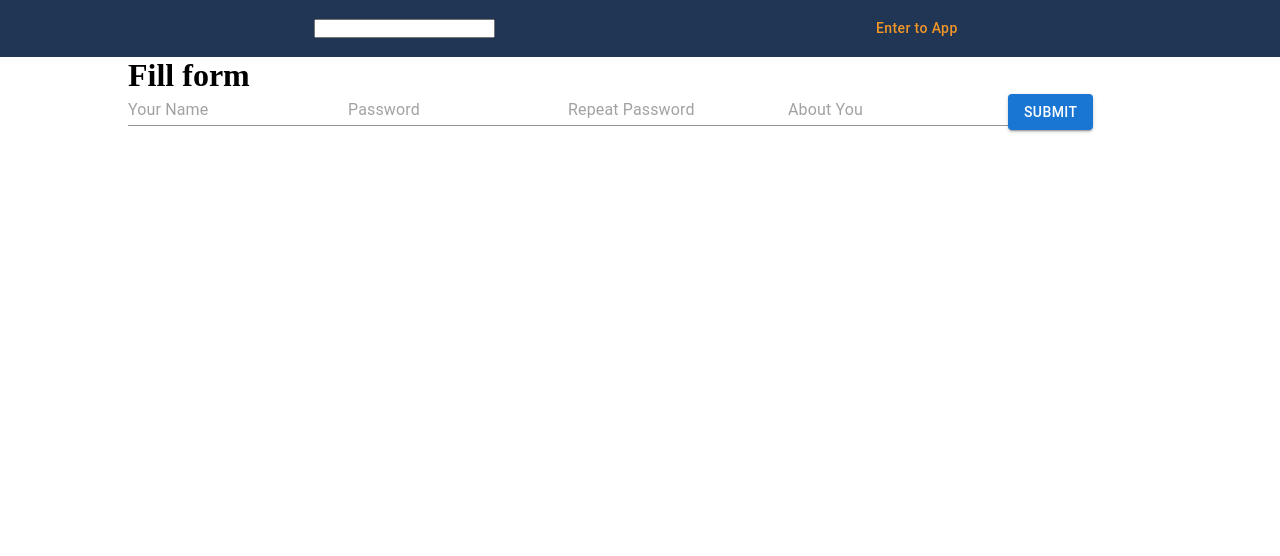
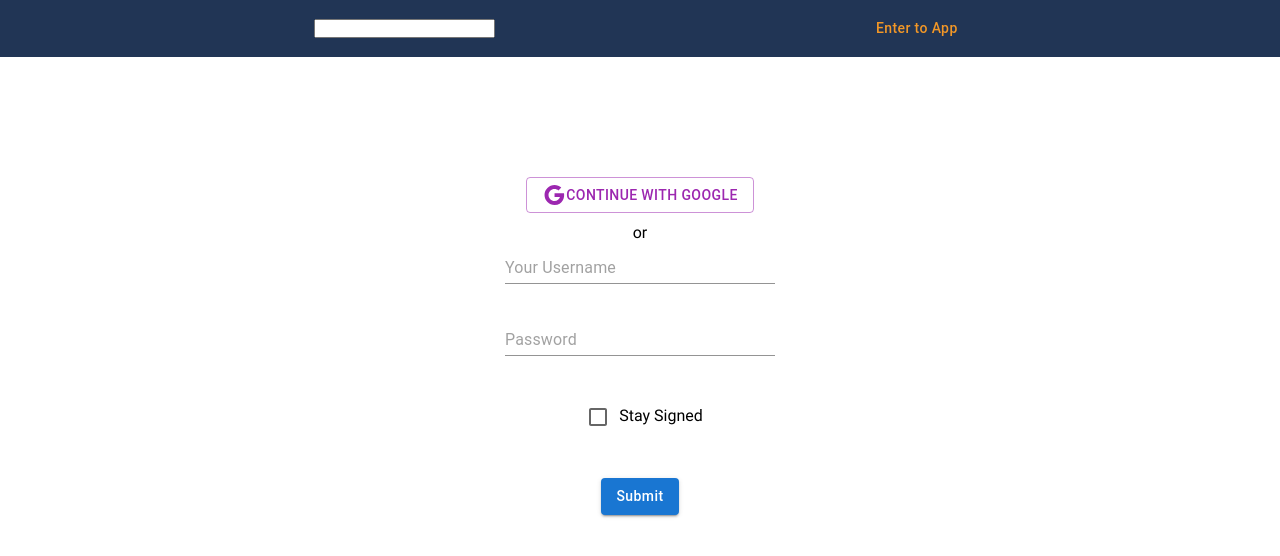
Before and after one commit to AzimAkhmedov/final-course-client, a React (Create React App) app: page /register in a window 1280 px wide. Shown: the top 556 px of the page. Built offline with nearby package versions, Linux system fonts and the light colour scheme.

Commit message:
feat: registration

```diff
--- a/package.json
+++ b/package.json
@@ -5,6 +5,7 @@
   "dependencies": {
     "@emotion/react": "^11.11.1",
     "@emotion/styled": "^11.11.0",
+    "@mui/icons-material": "^5.11.16",
     "@mui/material": "^5.13.5",
     "@reduxjs/toolkit": "^1.9.5",
     "@testing-library/jest-dom": "^5.16.5",
@@ -15,11 +16,13 @@
     "@types/react": "^18.2.11",
     "@types/react-dom": "^18.2.4",
     "axios": "^1.4.0",
+    "formik": "^2.4.1",
     "react": "^18.2.0",
     "react-dom": "^18.2.0",
     "react-redux": "^8.0.7",
     "react-router-dom": "^6.12.1",
     "react-scripts": "5.0.1",
+    "react-toastify": "^9.1.3",
     "sass": "^1.63.3",
     "typescript": "^4.9.5",
     "web-vitals": "^2.1.4"
--- a/src/App.scss
+++ b/src/App.scss
@@ -5,12 +5,19 @@
   margin: 0;
   box-sizing: border-box;
 }
+@font-face {
+  font-family: "Robotto";
+  src: url(assets/fonts/Roboto-Regular.ttf);
+}
 :root {
   --light-blue: #4f709c;
   --light-gray: #f5efe7;
   --gold-gray: #d8c4b6;
   --blue: #213555;
   --orange: #f29727;
+}
+body {
+  font-family: "Robotto";
 }
 .container {
   max-width: 1440px;
--- a/src/App.tsx
+++ b/src/App.tsx
@@ -2,11 +2,24 @@ import React from "react";
 import "./App.scss";
 import AppRoutes from "./pages";
 import { Header } from "./shared/components";
+import { ToastContainer } from "react-toastify";
+import "react-toastify/dist/ReactToastify.css";
 
 function App() {
   return (
     <div className="App">
-
+      <ToastContainer
+        position="top-right"
+        autoClose={5000}
+        hideProgressBar={false}
+        newestOnTop={false}
+        closeOnClick
+        rtl={false}
+        pauseOnFocusLoss
+        draggable
+        pauseOnHover
+        theme="light"
+      />
       <Header />
       <AppRoutes />
     </div>
--- a/src/index.tsx
+++ b/src/index.tsx
@@ -1,12 +1,16 @@
 import ReactDOM from "react-dom/client";
 import App from "./App";
 import { BrowserRouter } from "react-router-dom";
+import { Provider } from "react-redux";
+import store from "./store";
 
 const root = ReactDOM.createRoot(
   document.getElementById("root") as HTMLElement
 );
 root.render(
   <BrowserRouter>
-    <App />
+    <Provider store={store}>
+      <App />
+    </Provider>
   </BrowserRouter>
 );
--- a/src/pages/Public/Register/Register.module.scss
+++ b/src/pages/Public/Register/Register.module.scss
@@ -0,0 +1,23 @@
+.root {
+  form {
+    display: flex;
+    align-items: center;
+    justify-content: center;
+    flex-direction: column;
+    gap: 10px;
+    padding: 120px 0;
+    .field {
+      display: flex;
+      align-items: center;
+      justify-content: center;
+      flex-direction: column;
+      gap: 40px;
+      input {
+        width: 270px;
+      }
+      button {
+        text-transform: none;
+      }
+    }
+  }
+}
--- a/src/pages/Public/Register/index.tsx
+++ b/src/pages/Public/Register/index.tsx
@@ -1,16 +1,62 @@
 import React from "react";
 import s from "./Register.module.scss";
-import { Button, Input } from "@mui/material";
+import { Button, Checkbox, Input } from "@mui/material";
+import GoogleIcon from "@mui/icons-material/Google";
+import { useFormik } from "formik";
+import { useAppDispatch } from "../../../shared/hooks";
+import { Registration } from "../../../store/user";
+import { IAuthProps } from "../../../types";
+import api from "../../../shared/api";
 const Register = () => {
+  const dispatch = useAppDispatch();
+  const formik = useFormik({
+    initialValues: {
+      username: "",
+      password: "",
+    },
+    onSubmit({ password, username }) {
+      const newUser: IAuthProps = {
+        username,
+        password,
+        role: "User",
+      };
+      console.log(newUser);
+
+      dispatch(Registration(newUser));
+      // const res = api.registration(newUser).then((res) => console.log(res));
+    },
+  });
   return (
     <div className={"container " + s.root}>
-      <form action="">
-        <h1>Fill form</h1>
-        <Input placeholder="Your Name" required />
-        <Input placeholder="Password" required />
-        <Input placeholder="Repeat Password" required />
-        <Input placeholder="About You" required />
-        <Button variant="contained">Submit</Button>
+      <form onSubmit={formik.handleSubmit}>
+        <div className="field">
+          <Button variant="outlined" color="secondary">
+            <GoogleIcon />
+            Continue with Google
+          </Button>
+        </div>
+        <div className={s.field}>or</div>
+        <div className={s.field}>
+          <Input
+            placeholder="Your Username"
+            id="username"
+            onChange={formik.handleChange}
+            required
+          />
+          <Input
+            placeholder="Password"
+            id="password"
+            onChange={formik.handleChange}
+            required
+          />
+          <div className="checkbox">
+            <Checkbox />
+            <span>Stay Signed</span>
+          </div>
+          <Button type="submit" variant="contained">
+            Submit
+          </Button>
+        </div>
       </form>
     </div>
   );
--- a/src/shared/api/index.ts
+++ b/src/shared/api/index.ts
@@ -1,6 +1,18 @@
+import { IAuthProps } from "../../types"
+import { instance } from "./instance"
 
 const api = {
+    async registration(user: IAuthProps) {
+        return instance.post('auth/registration', user).then(res => res)
+    },
 
+    async login(user: IAuthProps) {
+        return await instance.post('auth/login', user).then((res) => res)
+    }
+    ,
+    async getUsers() {
+        return await instance.get('auth/users').then((res) => res)
+    }
 }
 
 export default api
--- a/src/shared/api/instance.ts
+++ b/src/shared/api/instance.ts
@@ -1,7 +1,10 @@
 import axios from "axios"
 
-const baseURL = ''
+const baseURL = 'http://localhost:5000/'
 
 export const instance = axios.create({
-    baseURL
+    baseURL,
+    headers: {
+        "Content-Type": "application/json",
+    },
 })
--- a/src/store/index.ts
+++ b/src/store/index.ts
@@ -1,8 +1,8 @@
 import { configureStore } from "@reduxjs/toolkit";
-
+import user from "./user";
 const store = configureStore({
     reducer: {
-
+        user
     }
 })
 export default store
--- /dev/null
+++ b/src/store/selectors/index.ts
@@ -0,0 +1 @@
+export { }
--- /dev/null
+++ b/src/store/user/index.ts
@@ -0,0 +1,39 @@
+import { createAsyncThunk, createSlice } from "@reduxjs/toolkit"
+import { IAuthProps, IUserReducer } from "../../types"
+import { toast } from 'react-toastify'
+import api from "../../shared/api"
+
+const initialState: IUserReducer = {
+    username: "",
+    role: "User",
+    token: "",
+    isAuth: false
+}
+export const Registration = createAsyncThunk('Registration', async (user: IAuthProps, __thunkAPI) => {
+    try {
+        const res = await api.registration(user)
+        console.log(res.data);
+
+        if (res.data) {
+            toast('Welcome ' + user.username, { type: "success" })
+        }
+        return { user, data: res.data }
+    } catch (error) {
+        toast('Registration error ', { type: "error" })
+        return __thunkAPI.rejectWithValue(error)
+    }
+})
+const userSlice = createSlice({
+    initialState, name: "user", reducers: {
+
+    }, extraReducers: (builder) => {
+        builder.addCase(Registration.fulfilled, (state, action) => {
+            // @ts-ignore
+            state.token = action.payload.user.username
+        })
+    }
+})
+
+
+export const { } = userSlice.actions
+export default userSlice.reducer
--- /dev/null
+++ b/src/types/index.ts
@@ -0,0 +1,11 @@
+export interface IUserReducer {
+    username: string
+    role: 'Admin' | 'User'
+    token: string
+    isAuth: boolean
+}
+export interface IAuthProps {
+    username: string
+    password: string
+    role: 'Admin' | 'User'
+}
```
Also changed, not shown: src/assets/fonts/Roboto-Regular.ttf (added), 1 other file (tests, documents, lock files or other folders).
